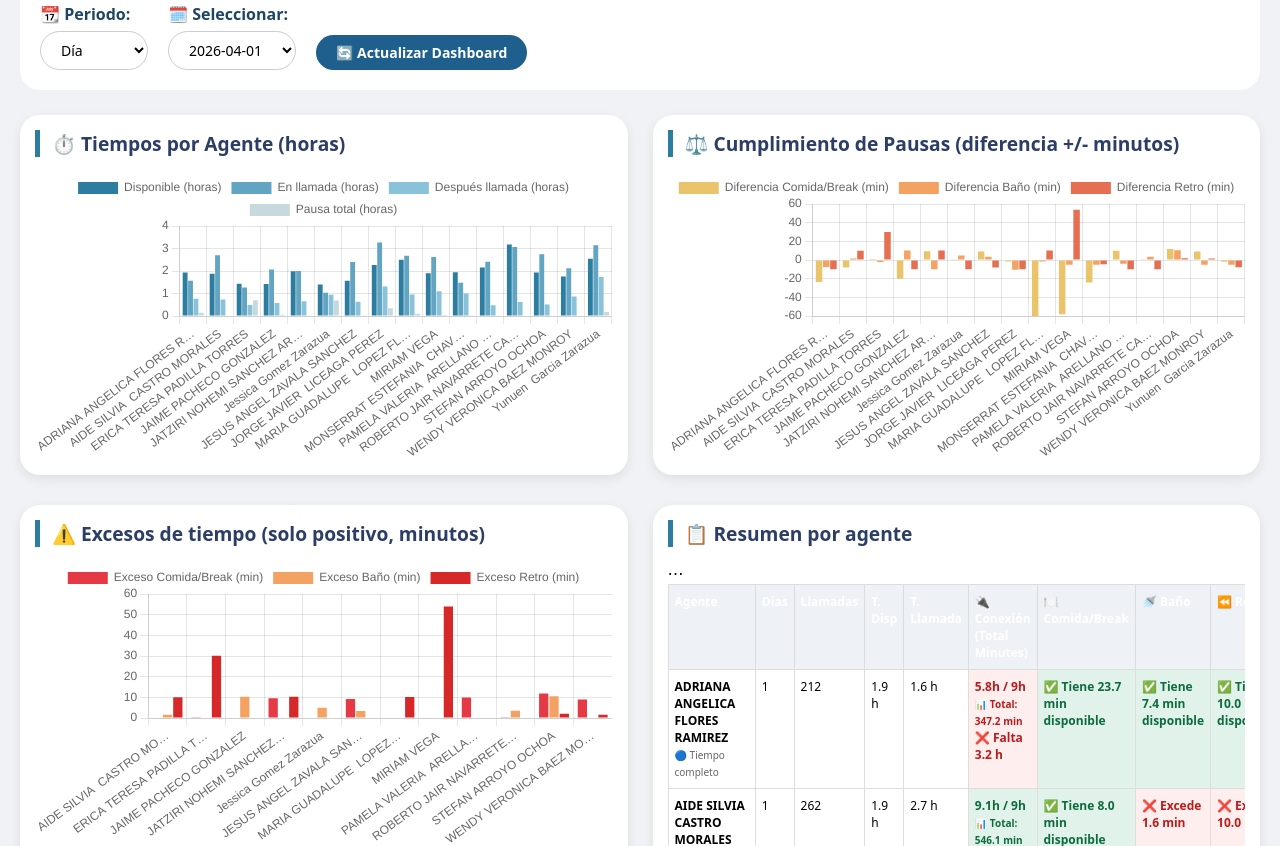
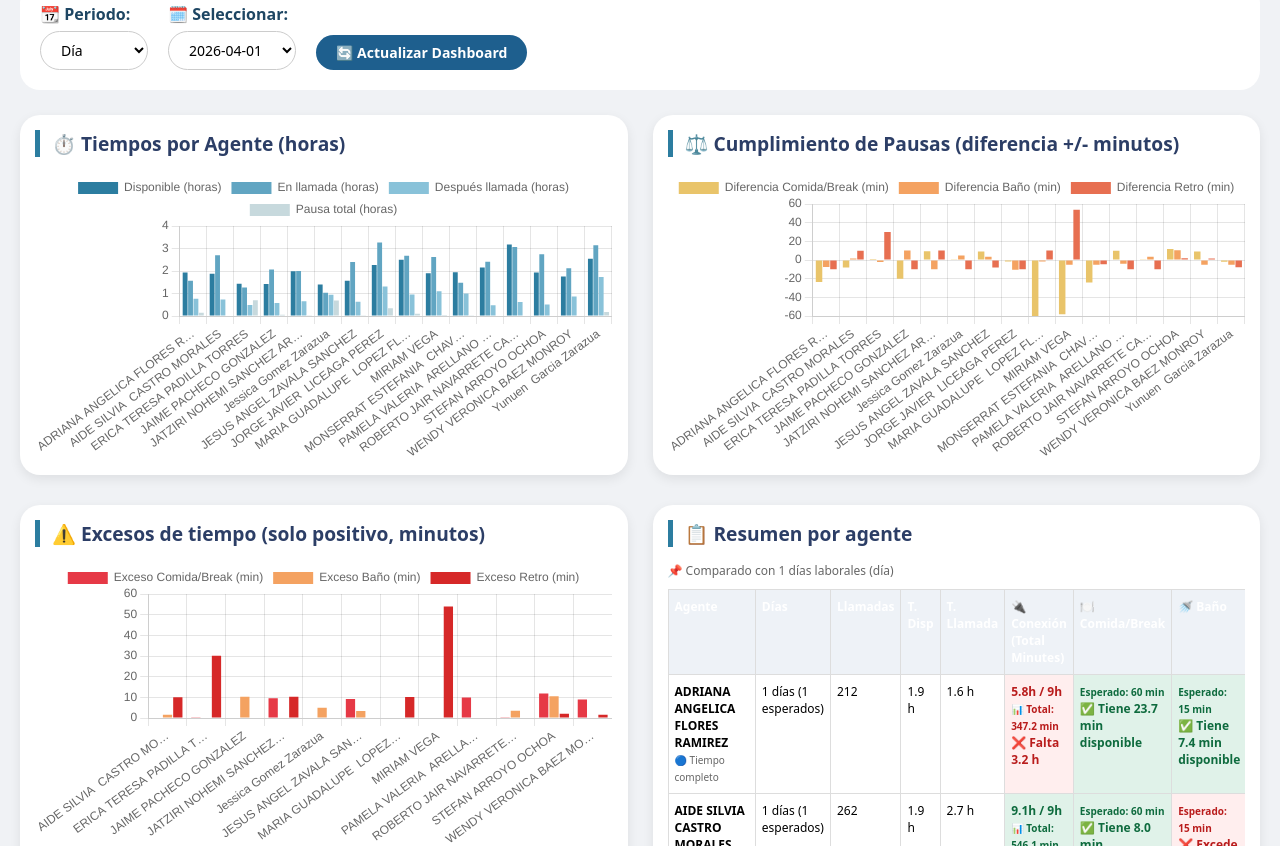
Before and after one commit to licdiegoasesoriamercantil-maker/Consubanco, a plain HTML site: page index.html in a window 1280 px wide. Shown: the part 106-952 px from the top of the page. Drawn offline with nearby package versions, Linux system fonts and the light colour scheme.

Commit message:
Update index.html

```diff
--- a/index.html
+++ b/index.html
@@ -58,7 +58,7 @@
 </div>
 
 <script>
-    // ===================== DATOS INCRUSTADOS (desde Tiempos.xlsx) =====================
+    // ===================== DATOS INCRUSTADOS =====================
     const datosCompletos = [
         {Fecha:"2026-04-01",Nombre:"ERICA TERESA PADILLA TORRES",Total:470.1,DISPONIBLE:86,EN_LLAMADA:75.7,DESPUES_LLAMADA:29.6,PAUSA:42,PAUSECOMIDA:60.1,PAUSEBAÑO:12.8,PAUSERETRO:40.1,Llamadas:227},
         {Fecha:"2026-04-01",Nombre:"MIRIAM VEGA",Total:510.8,DISPONIBLE:114,EN_LLAMADA:157.1,DESPUES_LLAMADA:66,PAUSA:0.1,PAUSECOMIDA:1.9,PAUSEBAÑO:10,PAUSERETRO:63.9,Llamadas:187},
@@ -108,6 +108,13 @@
         especial: { comida: 20, bano: 10, retro: 10, conexionHoras: 6 }
     };
 
+    // Días laborales por periodo
+    const DIAS_LABORALES = {
+        dia: 1,
+        semana: 6,
+        mes: 20
+    };
+
     function getTipo(nombre) {
         return AGENTES_ESPECIALES.includes(nombre) ? "especial" : "normal";
     }
@@ -136,8 +143,13 @@
         return filtrados;
     }
 
-    function agruparPorAgente(data) {
+    // Obtener el periodo actual para saber cuántos días multiplicar
+    let periodoActual = 'dia';
+
+    function agruparPorAgente(data, periodo) {
         let map = new Map();
+        let diasMultiplicador = DIAS_LABORALES[periodo] || 1;
+
         for (let row of data) {
             let nom = row.Nombre;
             if (!map.has(nom)) {
@@ -145,7 +157,7 @@
                     nombre: nom,
                     disponible: 0, enLlamada: 0, despues: 0, pausaTotal: 0,
                     llamadas: 0, totalConexionMinutos: 0,
-                    diffComida: 0, diffBano: 0, diffRetro: 0,
+                    comidaTotal: 0, banoTotal: 0, retroTotal: 0,
                     registros: 0
                 });
             }
@@ -156,15 +168,35 @@
             acc.pausaTotal += row.PAUSA || 0;
             acc.llamadas += row.Llamadas || 0;
             acc.totalConexionMinutos += row.Total || 0;
+            acc.comidaTotal += row.PAUSECOMIDA || 0;
+            acc.banoTotal += row.PAUSEBAÑO || 0;
+            acc.retroTotal += row.PAUSERETRO || 0;
             acc.registros++;
+        }
 
-            let tipo = getTipo(nom);
+        // Calcular diferencias basadas en días del periodo
+        let resultados = [];
+        for (let acc of map.values()) {
+            let tipo = getTipo(acc.nombre);
             let limites = REGLAS[tipo];
-            acc.diffComida += (row.PAUSECOMIDA || 0) - limites.comida;
-            acc.diffBano += (row.PAUSEBAÑO || 0) - limites.bano;
-            acc.diffRetro += (row.PAUSERETRO || 0) - limites.retro;
+
+            // Diferencias multiplicadas por días laborales
+            let comidaEsperada = limites.comida * diasMultiplicador;
+            let banoEsperado = limites.bano * diasMultiplicador;
+            let retroEsperado = limites.retro * diasMultiplicador;
+            let conexionEsperadaHoras = limites.conexionHoras * diasMultiplicador;
+            let conexionEsperadaMinutos = conexionEsperadaHoras * 60;
+
+            acc.diffComida = acc.comidaTotal - comidaEsperada;
+            acc.diffBano = acc.banoTotal - banoEsperado;
+            acc.diffRetro = acc.retroTotal - retroEsperado;
+            acc.diffConexion = acc.totalConexionMinutos - conexionEsperadaMinutos;
+            acc.conexionEsperadaHoras = conexionEsperadaHoras;
+            acc.diasMultiplicador = diasMultiplicador;
+
+            resultados.push(acc);
         }
-        return Array.from(map.values());
+        return resultados;
     }
 
     let charts = {};
@@ -192,11 +224,12 @@
     function renderDashboard() {
         let periodo = document.getElementById('periodoSelect').value;
         let valor = document.getElementById('valorSelect').value;
+        periodoActual = periodo;
 
         if (!valor || !datosGlobales.length) return;
 
         let filtrados = procesarPeriodo(datosGlobales, periodo, valor);
-        let agentes = agruparPorAgente(filtrados);
+        let agentes = agruparPorAgente(filtrados, periodo);
 
         if (!agentes.length) {
             document.getElementById('tablaResumen').innerHTML = '<p>Sin datos en este periodo</p>';
@@ -272,7 +305,9 @@
         }
 
         // TABLA DE RESUMEN
-        let htmlTabla = `<table>
+        let periodoTexto = periodo === 'dia' ? 'día' : (periodo === 'semana' ? 'semana' : 'mes');
+        let htmlTabla = `<div style="margin-bottom:10px; font-size:12px; color:#666;">📌 Comparado con ${agentes[0]?.diasMultiplicador || 1} días laborales (${periodoTexto})</div>
+        <table>
             <thead>
                 <tr style="background:#1e4663; color:white;">
                     <th>Agente</th>
@@ -291,14 +326,13 @@
         agentes.forEach(a => {
             let tipo = getTipo(a.nombre);
             let limites = REGLAS[tipo];
-            let conexionReqHoras = limites.conexionHoras;
+            let conexionReqHoras = a.conexionEsperadaHoras;
             let conexionRealHoras = a.totalConexionMinutos / 60;
-            let diffConexion = a.totalConexionMinutos - (conexionReqHoras * 60);
 
             // Conexión: MENOS de su tiempo es MALO (rojo), MÁS de su tiempo es BUENO (verde)
-            let conexionClase = diffConexion >= 0 ? 'exceso-bueno' : 'falta-malo';
-            let conexionTexto = diffConexion > 0 ? `✅ Excede ${(diffConexion/60).toFixed(1)} h` :
-                               (diffConexion < 0 ? `❌ Falta ${(-diffConexion/60).toFixed(1)} h` : `✅ Exacto ${conexionReqHoras}h`);
+            let conexionClase = a.diffConexion >= 0 ? 'exceso-bueno' : 'falta-malo';
+            let conexionTexto = a.diffConexion > 0 ? `✅ Excede ${(a.diffConexion/60).toFixed(1)} h` :
+                               (a.diffConexion < 0 ? `❌ Falta ${(-a.diffConexion/60).toFixed(1)} h` : `✅ Exacto ${conexionReqHoras}h`);
 
             // Pausas: valores positivos = exceso (malo), negativos = tiempo disponible (bueno)
             let comidaClase = a.diffComida > 0 ? 'falta-malo' : (a.diffComida < 0 ? 'exceso-bueno' : 'ok');
@@ -312,19 +346,24 @@
             let retroTexto = a.diffRetro > 0 ? `❌ Excede ${a.diffRetro.toFixed(1)} min` :
                              (a.diffRetro < 0 ? `✅ Tiene ${(-a.diffRetro).toFixed(1)} min disponible` : '✅ OK');
 
+            // Mostrar el límite esperado según periodo
+            let comidaEsperada = limites.comida * a.diasMultiplicador;
+            let banoEsperada = limites.bano * a.diasMultiplicador;
+            let retroEsperada = limites.retro * a.diasMultiplicador;
+
             htmlTabla += `<tr>
                 <td><strong>${a.nombre}</strong><br><span style="font-size:10px; color:#666;">${tipo === 'especial' ? '🟢 Medio tiempo' : '🔵 Tiempo completo'}</span></td>
-                <td>${a.registros}</td>
+                <td>${a.registros} días (${a.diasMultiplicador} esperados)</td>
                 <td>${a.llamadas}</td>
                 <td>${formatearTiempo(a.disponible)}</td>
                 <td>${formatearTiempo(a.enLlamada)}</td>
                 <td class="${conexionClase}"><strong>${conexionRealHoras.toFixed(1)}h / ${conexionReqHoras}h</strong><br><small>📊 Total: ${a.totalConexionMinutos.toFixed(1)} min</small><br>${conexionTexto}</td>
-                <td class="${comidaClase}">${comidaTexto}</td>
-                <td class="${banoClase}">${banoTexto}</td>
-                <td class="${retroClase}">${retroTexto}</td>
+                <td class="${comidaClase}"><small>Esperado: ${comidaEsperada} min</small><br>${comidaTexto}</td>
+                <td class="${banoClase}"><small>Esperado: ${banoEsperada} min</small><br>${banoTexto}</td>
+                <td class="${retroClase}"><small>Esperado: ${retroEsperada} min</small><br>${retroTexto}</td>
             </tr>`;
         });
-        htmlTabla += `</tbody>⋯</table>`;
+        htmlTabla += `</tbody></table>`;
         document.getElementById('tablaResumen').innerHTML = htmlTabla;
     }
 
```
